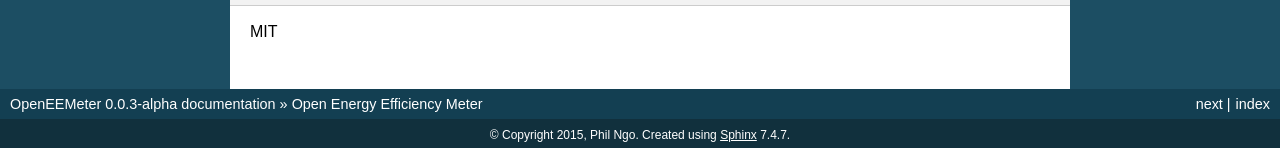
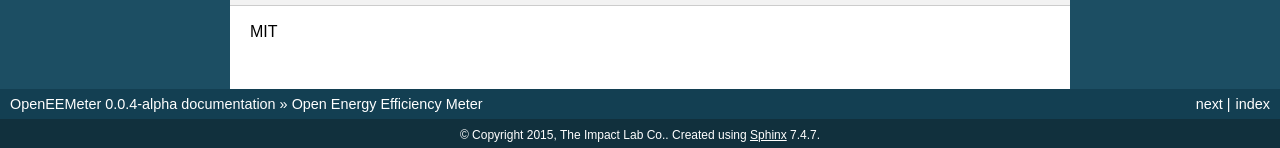
Before and after one commit to openeemeter/eemeter, a Sphinx documentation site: the page built from docs/index.rst, in a window 1280 px wide and 900 px high, scrolled down 842 px. Shown: the part 749-897 px from the top of the window. Built offline with Sphinx 7.4.7, drawn with Linux system fonts in a browser that asks for light colours; some of the changed text lies outside the part shown.

```diff
--- a/docs/conf.py
+++ b/docs/conf.py
@@ -59,7 +59,7 @@
 
 # General information about the project.
 project = u'OpenEEMeter'
-copyright = u'2015, Phil Ngo'
+copyright = u'2015, The Impact Lab Co.'
 
 # The version info for the project you're documenting, acts as replacement for
 # |version| and |release|, also used in various other places throughout the
@@ -68,7 +68,7 @@
 # The short X.Y version.
 version = '0.0'
 # The full version, including alpha/beta/rc tags.
-release = '0.0.3-alpha'
+release = '0.0.4-alpha'
 
 # The language for content autogenerated by Sphinx. Refer to documentation
 # for a list of supported languages.
--- a/eemeter/__init__.py
+++ b/eemeter/__init__.py
@@ -1,5 +1,5 @@
 # Version
-VERSION = (0, 0, 3)
+VERSION = (0, 0, 4)
 
 def get_version():
     return '{}.{}.{}'.format(VERSION[0], VERSION[1], VERSION[2])
```
Also changed, not shown: 1 other file.
